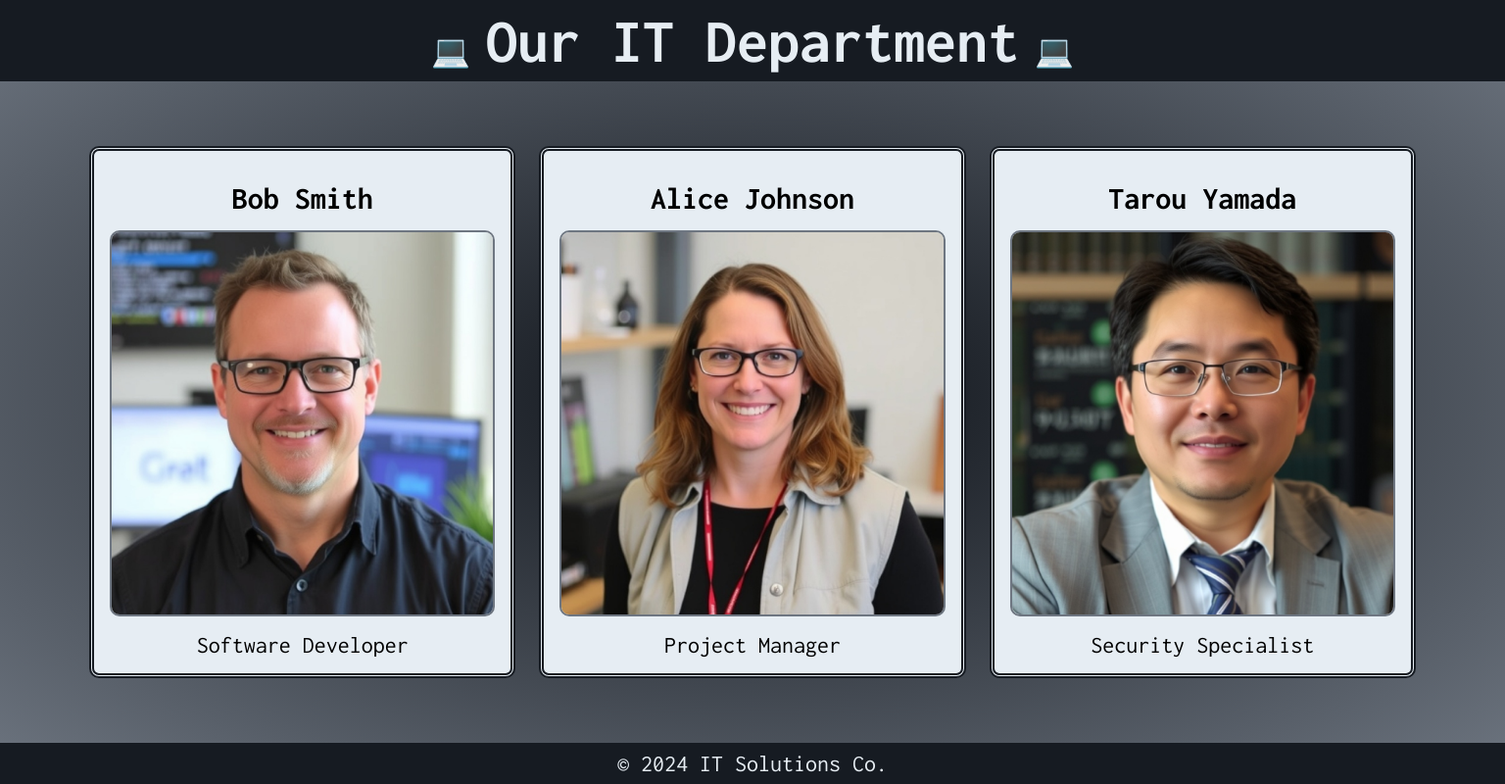
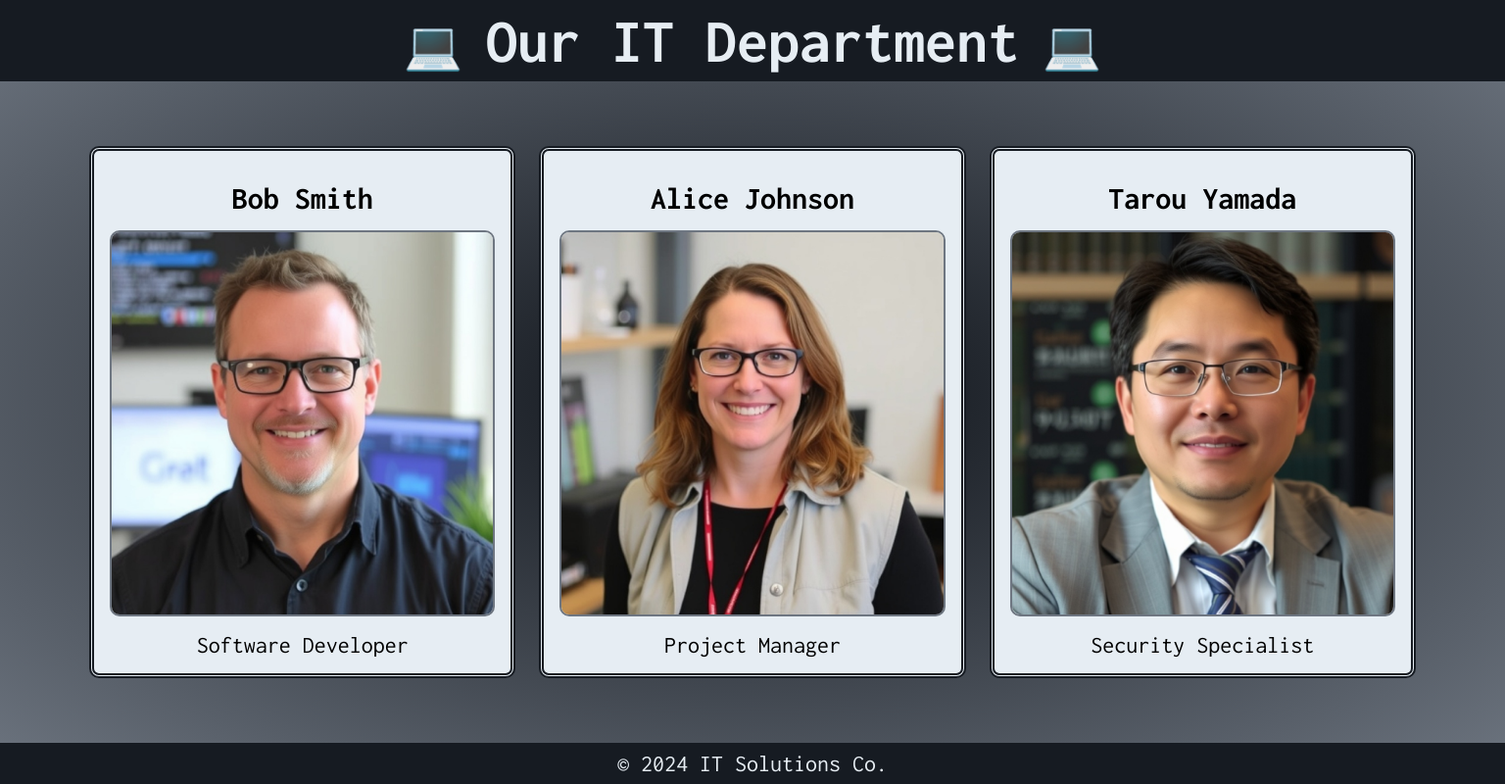
Before and after one commit to jjmginon/team-profile-cards, a plain HTML site: page index.html in a window 1536 px wide. Shown: the whole page at 98% size. Drawn offline with Linux system fonts and the light colour scheme.

Commit message:
feat: improve responsive icon adjustments
- Move h1 before and after icons to specific breakpoints for better responsiveness
- Adjust icon sizes under XXLARGE media query
- Maintain existing responsive design and utility classes

```diff
--- a/css/styles.css
+++ b/css/styles.css
@@ -47,16 +47,6 @@ header {
 
 h1 {
     padding: 0.5rem;
-}
-
-h1::before {
-    content: '💻 ';
-    font-size: 2rem;
-}
-
-h1::after {
-    content: ' 💻';
-    font-size: 2rem;
 }
 
 nav {
@@ -186,6 +176,16 @@ footer {
         display: none;
     }
 
+    h1::before {
+        content: '💻 ';
+        font-size: 2rem;
+    }
+
+    h1::after {
+        content: ' 💻';
+        font-size: 2rem;
+    }
+
     .card {
         width: 33.33%;
     }
@@ -225,6 +225,11 @@ footer {
 @media (min-width: 1400px) {
     h1 {
         font-size: 4rem;
+    }
+
+    h1::before,
+    h1::after {
+        font-size: 3rem;
     }
 
     .card {
```
